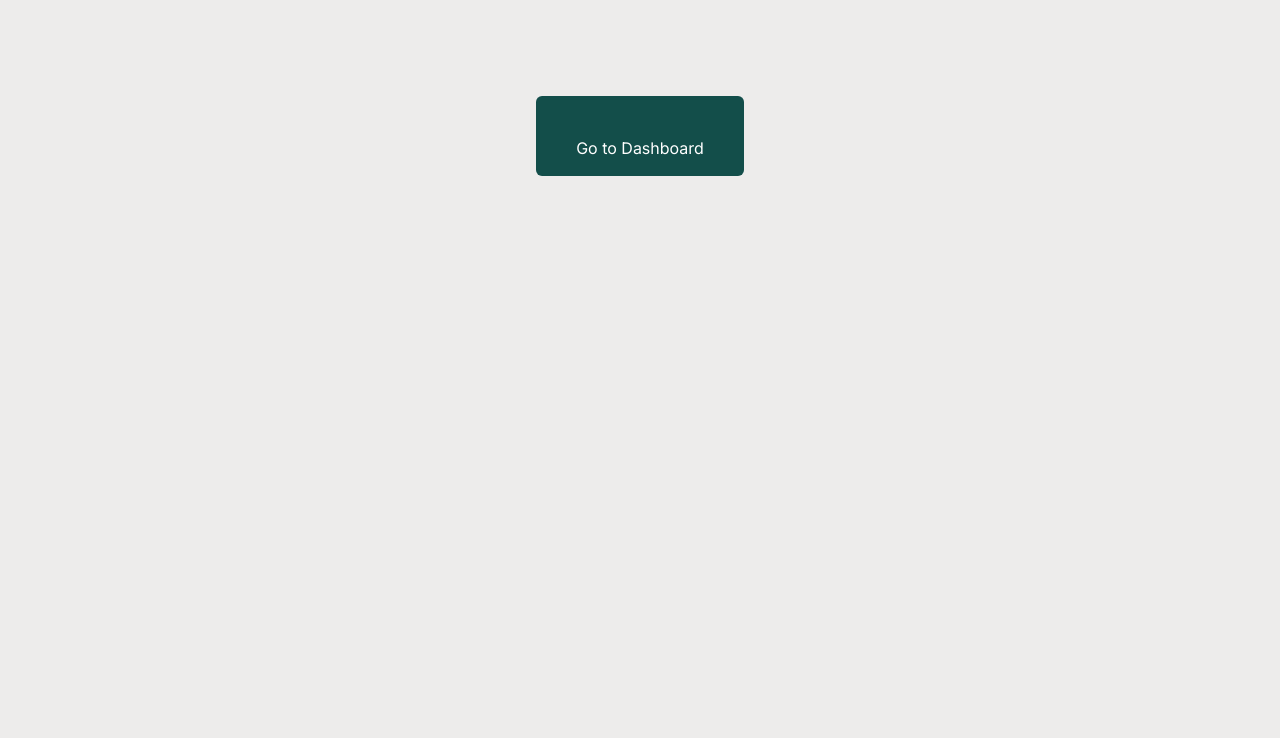
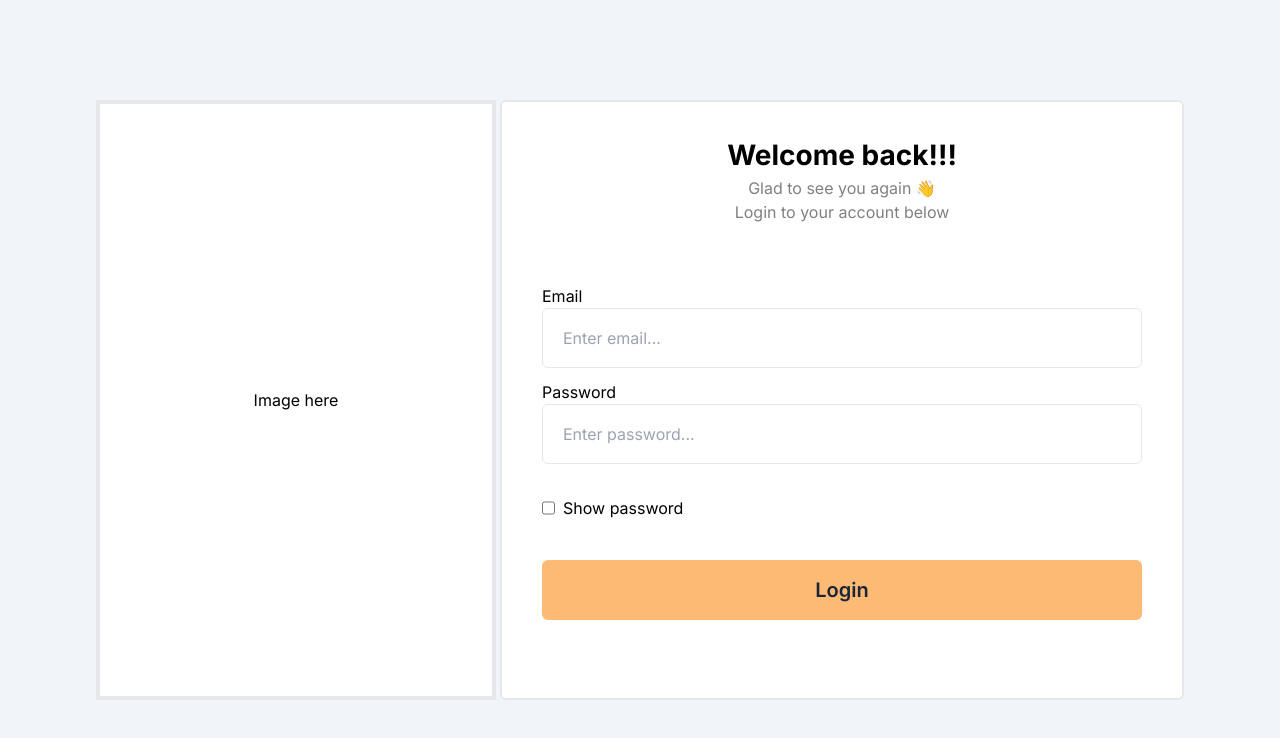
Before and after one commit to Nicholas-Kipkoech/icon-x-KRA, a Next.js app: page / in a window 1280 px wide. Shown: the top 738 px of the page. Built offline with nearby package versions, Linux system fonts and the light colour scheme.

Commit message:
created login logic and design

```diff
--- a/app/globals.css
+++ b/app/globals.css
@@ -18,5 +18,5 @@
 
 body {
   color: black;
-  background: #edeceb;
+  background: #ffffff;
 }
--- a/app/login/page.jsx
+++ /dev/null
@@ -1,7 +0,0 @@
-import React from "react";
-
-const Login = () => {
-  return <div>Login</div>;
-};
-
-export default Login;
--- a/app/page.jsx
+++ b/app/page.jsx
@@ -1,17 +1,15 @@
 "use client";
-import Image from "next/image";
-import Dashboard from "./dashboard/page";
+
 import Link from "next/link";
+import Login from "./ui/login/page";
 
 export default function Home() {
   return (
-    <main className="flex min-h-screen flex-col items-center justify-between p-24">
-      <Link
-        href={"/dashboard"}
-        className="h-[30px] bg-teal-900 text-white p-10 text-center items-center flex flex-col rounded-md"
-      >
-        Go to Dashboard
-      </Link>
+    <main className="flex min-h-screen flex-row items-center justify-between p-24 bg-slate-100">
+      <div className=" h-[600px] w-[400px] border-4 bg-white justify-center flex flex-col items-center">
+        Image here
+      </div>
+      <Login />
     </main>
   );
 }
--- /dev/null
+++ b/app/ui/login/page.jsx
@@ -0,0 +1,63 @@
+"use client";
+import React, { useState } from "react";
+import CustomInput from "../reusableComponents/CustomInput";
+import CustomButton from "../reusableComponents/CustomButton";
+import { useRouter } from "next/navigation";
+
+const Login = () => {
+  const [showPassword, setShowPassword] = useState("");
+
+  const toggleShowPassword = () => {
+    setShowPassword((prevShowPassword) => !prevShowPassword);
+  };
+
+  const router = useRouter();
+  const handleLogin = () => {
+    router.push("/dashboard");
+  };
+
+  return (
+    <div className="h-[600px] border-2 rounded-md w-[auto] bg-white">
+      <div className="flex flex-col justify-center items-center pt-8">
+        <p className="text-[28px] font-bold">Welcome back!!!</p>
+        <div className="flex flex-col items-center justify-center text-[grey]">
+          <p>Glad to see you again 👋</p>
+          <p>Login to your account below</p>
+        </div>
+      </div>
+      <form className="h-[400px] mt-2 p-10 flex flex-col">
+        <CustomInput
+          name={`Email`}
+          type={`email`}
+          className={`h-[60px] w-[600px] border p-5 rounded-md`}
+          placeholder={`Enter email...`}
+        />
+
+        <CustomInput
+          name={`Password`}
+          type={showPassword ? `text` : `password`}
+          placeholder={`Enter password...`}
+          className={`h-[60px] w-[600px] border p-5 rounded-md`}
+        />
+        <div className="flex gap-2 mt-8">
+          <input
+            type="checkbox"
+            checked={showPassword}
+            onChange={toggleShowPassword}
+          />
+          <label>Show password</label>
+        </div>
+        <div className="mt-10">
+          <CustomButton
+            name={"Login"}
+            type={`button`}
+            className={`h-[60px] w-[600px] rounded-md bg-orange-300 font-[600] text-[#1c2536] text-[20px]`}
+            onClick={handleLogin}
+          />
+        </div>
+      </form>
+    </div>
+  );
+};
+
+export default Login;
--- /dev/null
+++ b/app/ui/reusableComponents/CustomButton.jsx
@@ -0,0 +1,13 @@
+import React from "react";
+
+const CustomButton = ({ name, className, onClick, type }) => {
+  return (
+    <div>
+      <button className={className} onClick={onClick} type={type}>
+        {name}
+      </button>
+    </div>
+  );
+};
+
+export default CustomButton;
--- /dev/null
+++ b/app/ui/reusableComponents/CustomInput.jsx
@@ -0,0 +1,25 @@
+import React from "react";
+
+const CustomInput = ({
+  name,
+  className,
+  type,
+  value,
+  onchange,
+  placeholder,
+}) => {
+  return (
+    <div className="flex flex-col mt-3">
+      <label>{name}</label>
+      <input
+        type={type}
+        className={className}
+        value={value}
+        onChange={onchange}
+        placeholder={placeholder}
+      />
+    </div>
+  );
+};
+
+export default CustomInput;
```
